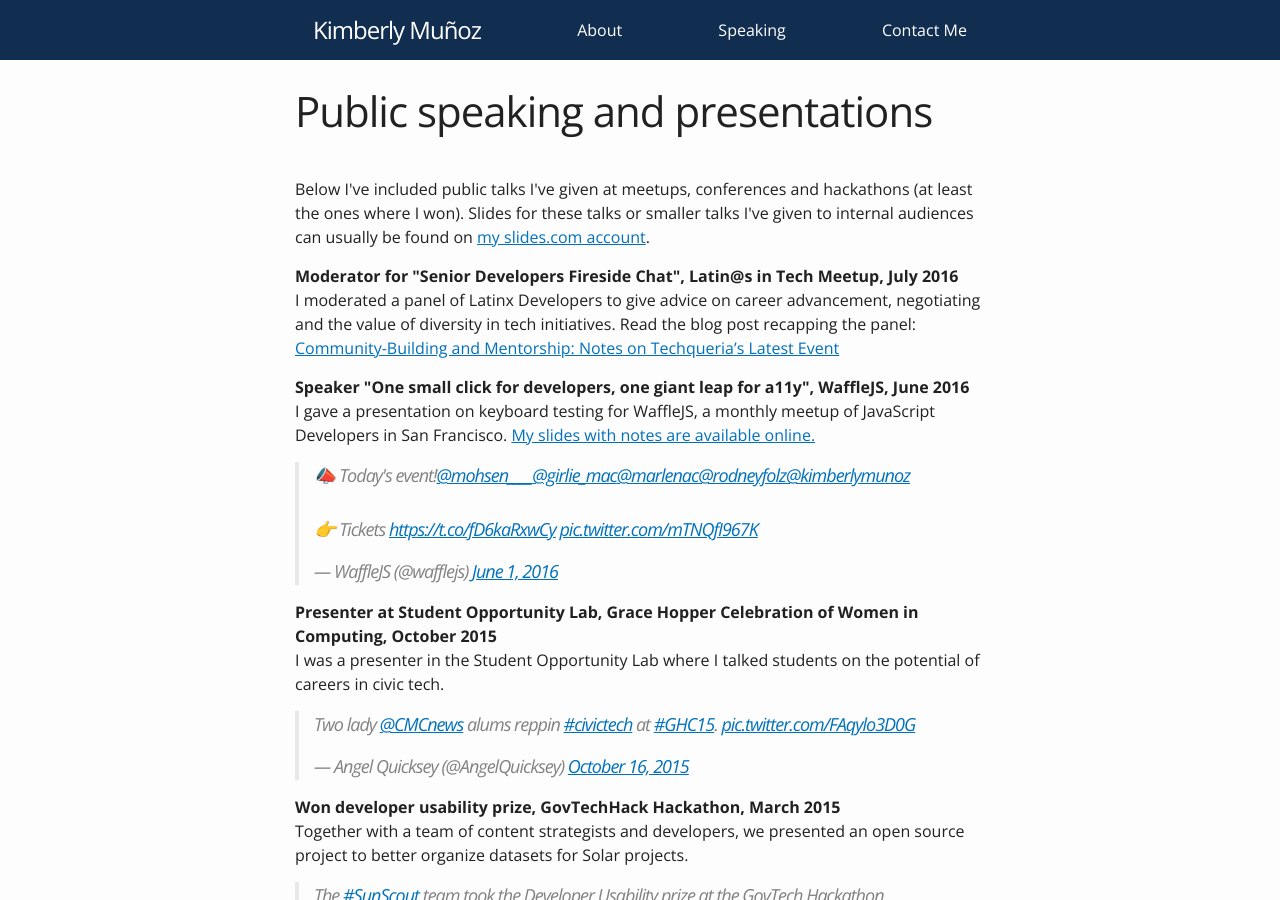
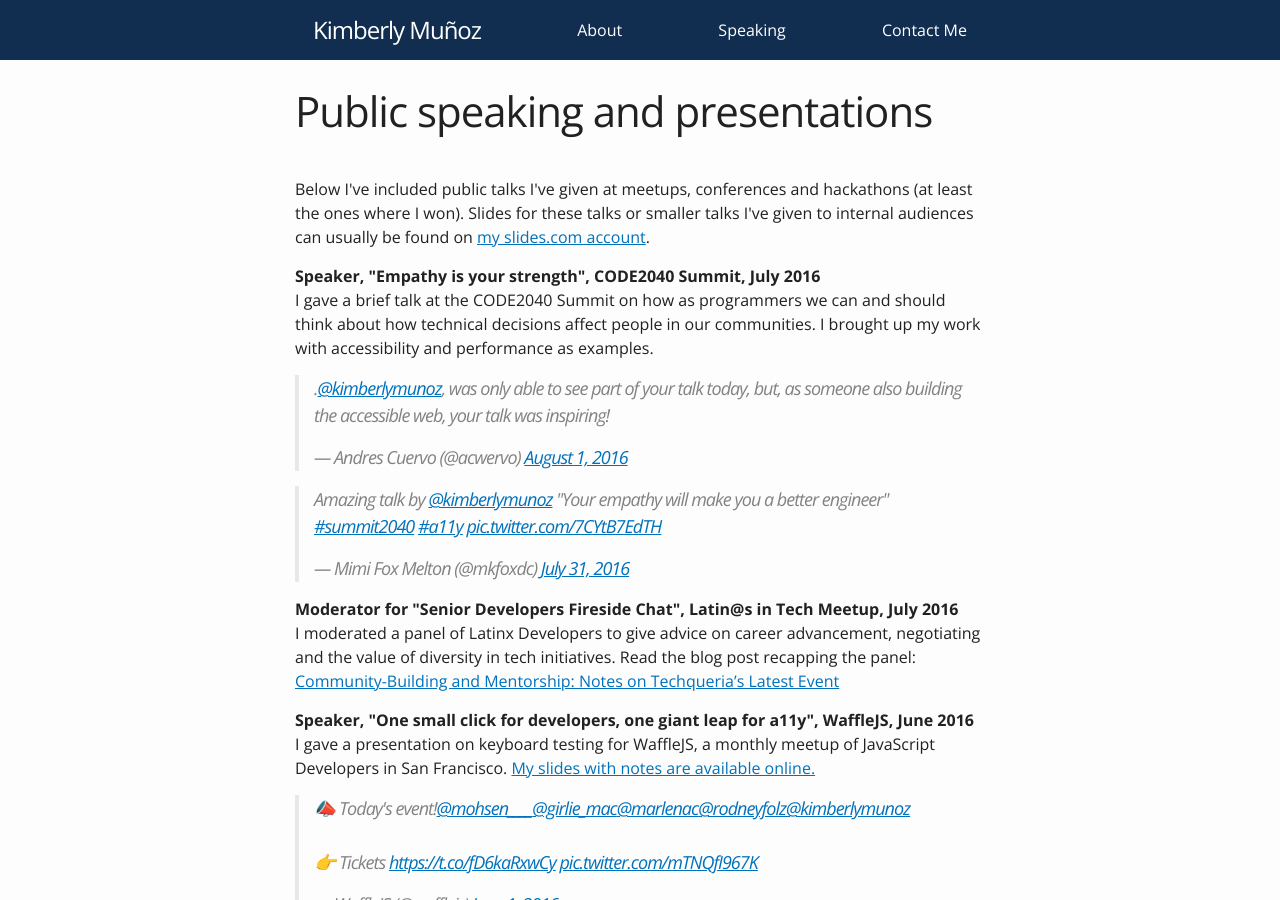
Before and after one commit to KimberlyMunoz/KimberlyMunoz.github.io, a Jekyll site: the page built from speaking.html, in a window 1280 px wide and 900 px high. Built offline with Jekyll 4.4.1, drawn with Linux system fonts in a browser that asks for light colours; comment, search, counter and statistics services are not loaded.

Commit message:
Add Code2040 talk
I'm adding a couple nice tweets I got for my talk at Code2040 this weekend.

```diff
--- a/speaking.html
+++ b/speaking.html
@@ -11,6 +11,23 @@ published: true
   <a href="https://slides.com/kimberlymunoz/">my slides.com account</a>.
 </p>
 
+<strong>Speaker, "Empathy is your strength",
+        CODE2040 Summit,
+        <span class="date">July 2016</span>
+</strong>
+
+<p>
+  I gave a brief talk at the CODE2040 Summit on how as programmers we can and should
+  think about how technical decisions affect people in our communities.
+  I brought up my work with accessibility and performance as examples.
+</p>
+
+<blockquote class="twitter-tweet" data-lang="en"><p lang="en" dir="ltr">.<a href="https://twitter.com/kimberlymunoz">@kimberlymunoz</a>, was only able to see part of your talk today, but, as someone also building the accessible web, your talk was inspiring!</p>&mdash; Andres Cuervo (@acwervo) <a href="https://twitter.com/acwervo/status/760007754362736640">August 1, 2016</a></blockquote>
+<script async src="//platform.twitter.com/widgets.js" charset="utf-8"></script>
+
+<blockquote class="twitter-tweet" data-lang="en"><p lang="en" dir="ltr">Amazing talk by <a href="https://twitter.com/kimberlymunoz">@kimberlymunoz</a> &quot;Your empathy will make you a better engineer&quot; <a href="https://twitter.com/hashtag/summit2040?src=hash">#summit2040</a> <a href="https://twitter.com/hashtag/a11y?src=hash">#a11y</a> <a href="https://t.co/7CYtB7EdTH">pic.twitter.com/7CYtB7EdTH</a></p>&mdash; Mimi Fox Melton (@mkfoxdc) <a href="https://twitter.com/mkfoxdc/status/759864950160363520">July 31, 2016</a></blockquote>
+<script async src="//platform.twitter.com/widgets.js" charset="utf-8"></script>
+
 <strong>
   Moderator for "Senior Developers Fireside Chat",
   Latin@s in Tech Meetup,
@@ -22,9 +39,10 @@ published: true
   <a href="https://blog.techqueria.org/community-building-and-mentorship-notes-on-techquerias-latest-event-aa1f61038a23">Community-Building and Mentorship: Notes on Techqueria’s Latest Event</a>
 </p>
 
-<strong>Speaker "One small click for developers, one giant leap for a11y",
+<strong>Speaker, "One small click for developers, one giant leap for a11y",
   WaffleJS,
-  <span class="date">June 2016</span></strong>
+  <span class="date">June 2016</span>
+</strong>
 <p>
   I gave a presentation on keyboard testing for WaffleJS, a monthly meetup of JavaScript Developers in San Francisco.
   <a href="http://slides.com/kimberlymunoz/keyboard-testing#/">My slides with notes are available online.</a>
```
